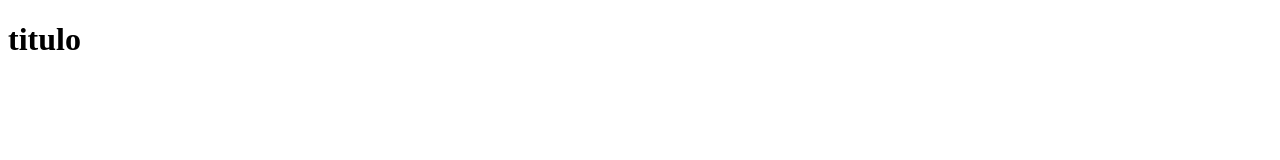
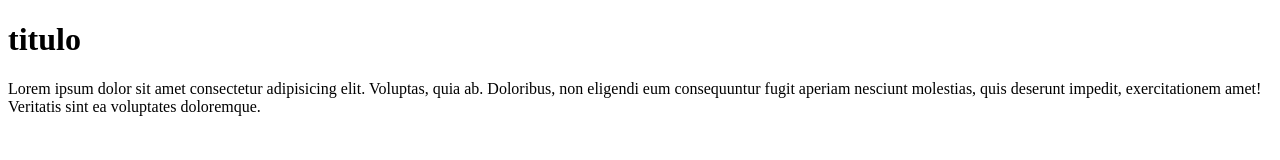
Before and after one commit to andersonferney/segundorepositorio, a plain HTML site: page index.html in a window 1280 px wide. Drawn offline with Linux system fonts and the light colour scheme.

Commit message:
tercer commit index.html

```diff
--- a/index.html
+++ b/index.html
@@ -8,5 +8,6 @@
 </head>
 <body>
     <h1>titulo</h1>
+    <p>Lorem ipsum dolor sit amet consectetur adipisicing elit. Voluptas, quia ab. Doloribus, non eligendi eum consequuntur fugit aperiam nesciunt molestias, quis deserunt impedit, exercitationem amet! Veritatis sint ea voluptates doloremque.</p>
 </body>
 </html>
```
